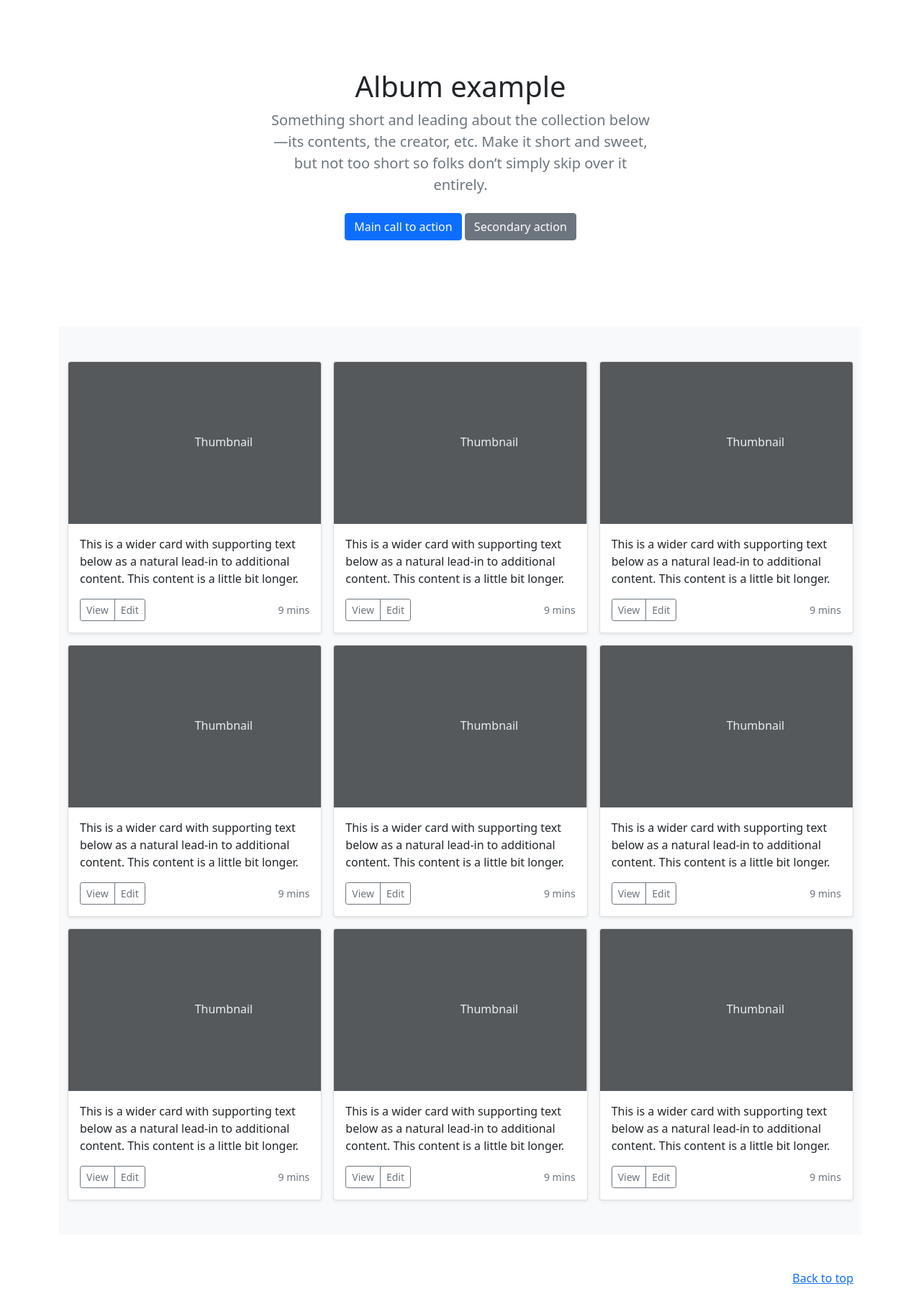
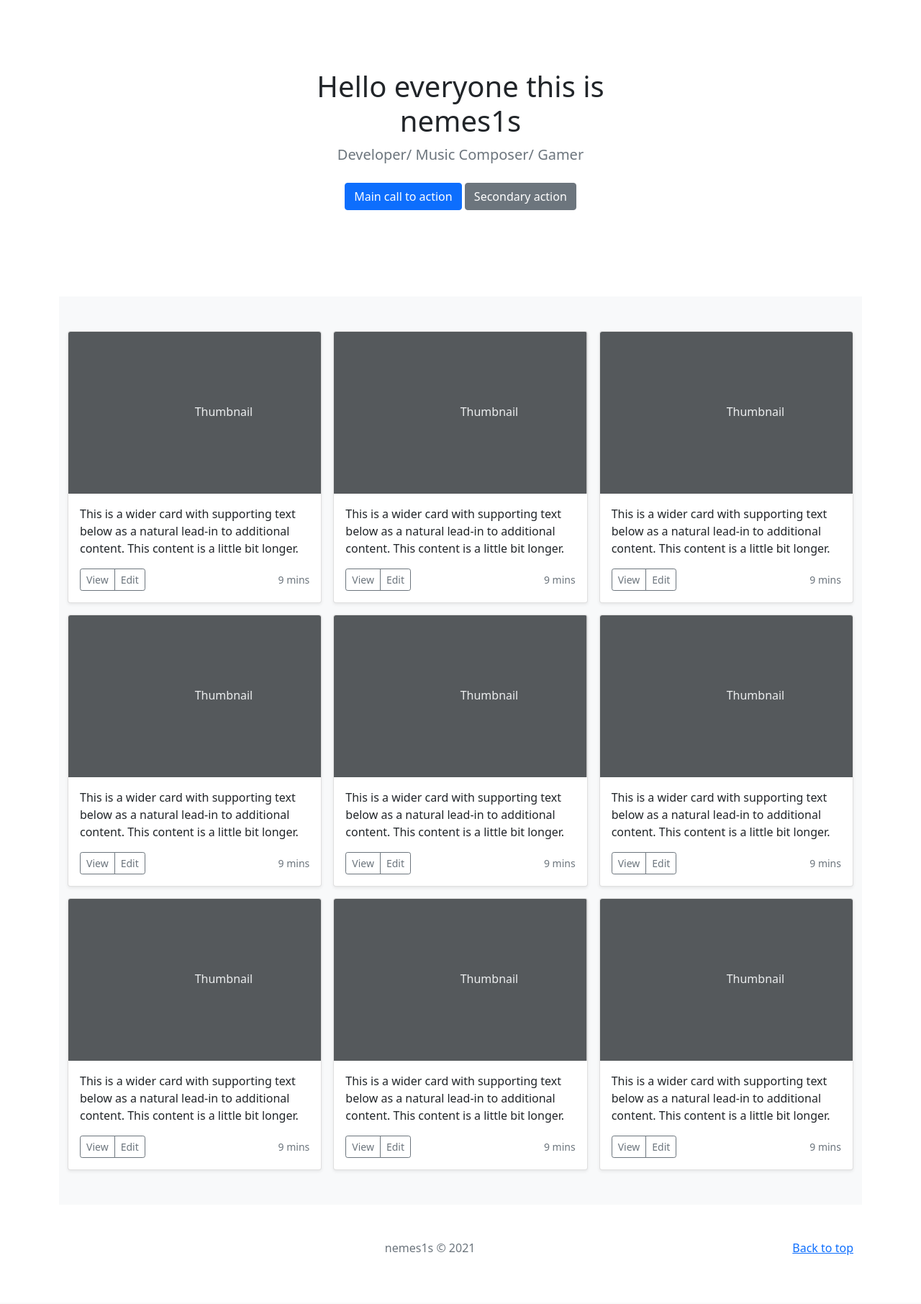
Before and after one commit to AsifSyeed/django_project, a Django app: page / in a window 1280 px wide. Shown: the part 56-1868 px from the top of the page at 72% size. After the commit the page ends 1800 px from the top, so only its background shows below. Run offline with Django 3.2, Linux system fonts and the light colour scheme.

Commit message:
showing data dynamically in frontend

```diff
--- a/skill/views.py
+++ b/skill/views.py
@@ -1,10 +1,23 @@
 from django.shortcuts import render
 
 def home(request):
-	return render(request, 'index.html')
+
+	title = 'Hello everyone this is nemes1s'
+	descript = 'Developer/ Music Composer/ Gamer'
+
+
+	return render(request, 'index.html', {'title': title, 'description': descript})
 
 def about(request):
-	return render(request, 'about.html')
+
+	title = 'About Me'
+	descript = 'I am a developer working with a mindset to grow my skills. Besides, I work as music composer/ guitarist/ bassist. I play games in my pastimes.'
+
+	context = {
+		'title': title,
+		'aboutDescription': descript,
+	}
+	return render(request, 'about.html', context)
 
 def contact(request):
 	return render(request, 'contact.html')
--- a/templates/index.html
+++ b/templates/index.html
@@ -4,8 +4,8 @@
     <section class="py-5 text-center container">
         <div class="row py-lg-5">
             <div class="col-lg-6 col-md-8 mx-auto">
-                <h1 class="fw-light">Album example</h1>
-                <p class="lead text-muted">Something short and leading about the collection below—its contents, the creator, etc. Make it short and sweet, but not too short so folks don’t simply skip over it entirely.</p>
+                <h1 class="fw-light">{{ title }}</h1>
+                <p class="lead text-muted">{{ description }}</p>
                 <p>
                     <a href="#" class="btn btn-primary my-2">Main call to action</a>
                     <a href="#" class="btn btn-secondary my-2">Secondary action</a>
@@ -175,6 +175,9 @@
         <p class="float-end mb-1">
             <a href="#">Back to top</a>
         </p>
+        <p class='text-center'>
+            nemes1s &copy; {% now 'Y' %}
+        </p>
 
     </div>
 </footer>
```
Also changed, not shown: templates/about.html (+16 -2 lines).
